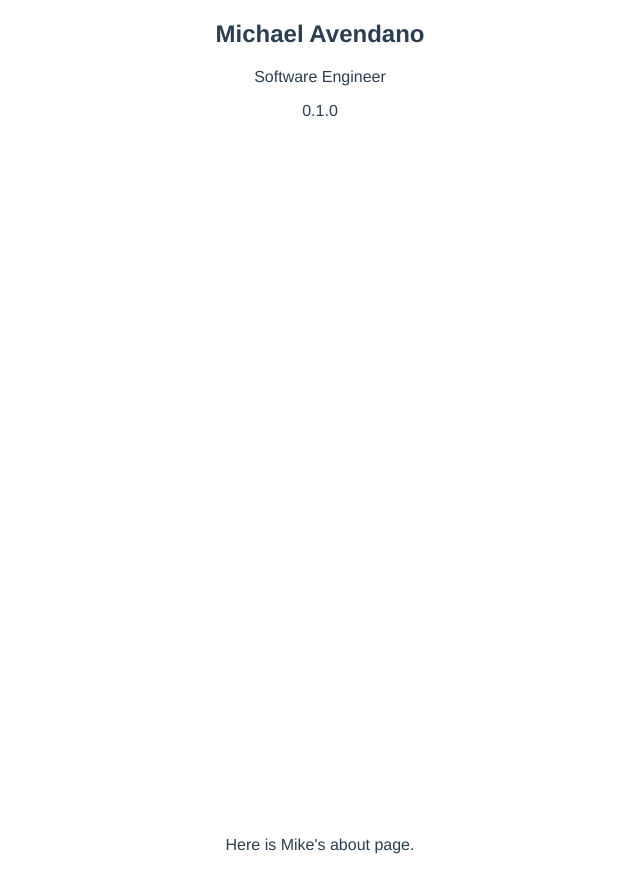
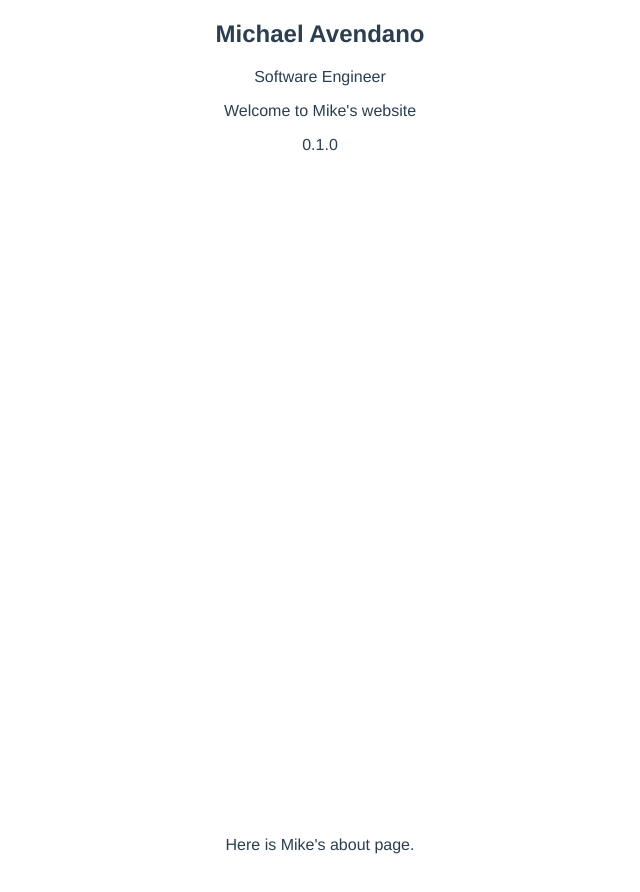
Before and after one commit to avenmia/PersonalWebsite, a Vue app: page / in a window 1280 px wide. Shown: the top 892 px of the page, without its empty margins (320-960 px from the left). Built offline with nearby package versions, Linux system fonts and the light colour scheme.

Commit message:
verifying deployment

```diff
--- a/src/components/HomePage.vue
+++ b/src/components/HomePage.vue
@@ -2,6 +2,7 @@
   <div class="homepage">
     <h1>Michael Avendano</h1>
     <p>Software Engineer</p>
+    <p>Welcome to Mike's website</p>
     <p>{{ version }}</p>
   </div>
 </template>
```
